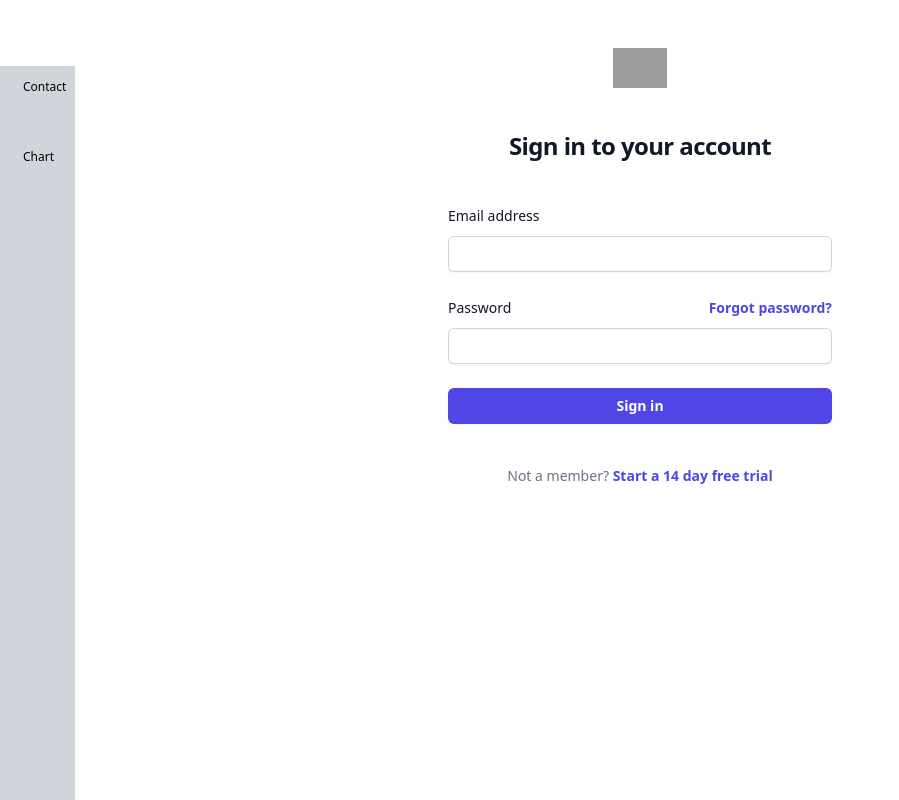
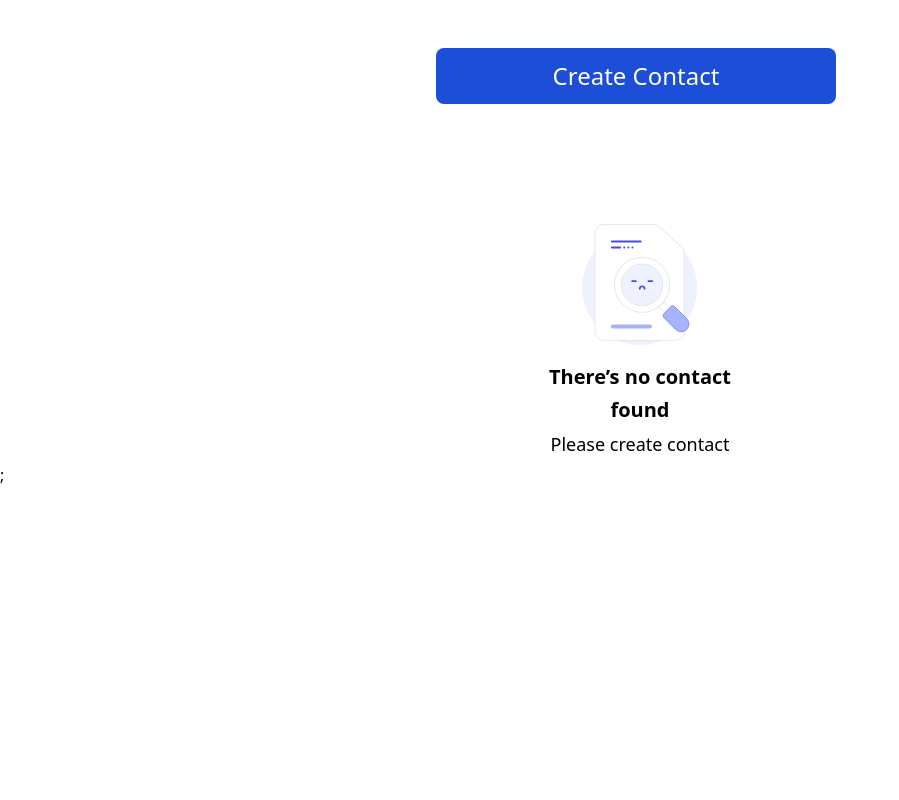
Before and after one commit to Shubhashis-Roy/contact-management-app, a React (Create React App) app: page / in a window 1280 px wide. Shown: the whole page, without its empty margins (0-899 px from the left). Built offline with nearby package versions, Linux system fonts and the light colour scheme; grey boxes are pictures that could not be loaded; the HTML template or start-up script is replaced by a standard one.

Commit message:
feat: card component,empty componenet, added react-hook-form

```diff
--- a/package.json
+++ b/package.json
@@ -12,6 +12,7 @@
     "ajv-keywords": "^5.1.0",
     "react": "^18.3.1",
     "react-dom": "^18.3.1",
+    "react-hook-form": "^7.52.2",
     "react-redux": "^9.1.2",
     "react-router-dom": "^6.26.0",
     "react-scripts": "5.0.1",
--- a/src/App.tsx
+++ b/src/App.tsx
@@ -6,6 +6,7 @@ import { Provider } from "react-redux";
 import Body from "./component/Body.tsx";
 import Error from "./component/Error.tsx";
 import Chart from "./pages/Chart.tsx";
+import ContactList from "./pages/ContactList.tsx";
 
 const appRouter = createBrowserRouter([
   {
@@ -15,6 +16,10 @@ const appRouter = createBrowserRouter([
     children: [
       {
         path: "/",
+        element: <ContactList />,
+      },
+      {
+        path: "/contact",
         element: <Contact />,
       },
       {
--- a/src/component/Body.tsx
+++ b/src/component/Body.tsx
@@ -5,7 +5,7 @@ import { Outlet } from "react-router-dom";
 const Body = () => {
   return (
     <div className="flex">
-      <Sidebar />
+      {/* <Sidebar /> */}
       <Outlet />
     </div>
   );
--- /dev/null
+++ b/src/component/Card.tsx
@@ -0,0 +1,30 @@
+import React from "react";
+
+const Card = () => {
+  return (
+    <div className="bg-gray-100 h-[250px] shadow-md rounded-lg p-10 flex flex-col items-center">
+      <div>
+        <h2 className="text-xl mt-2 font-medium mb-2">Name: Subhashis Roy</h2>
+        <h2 className="text-xl font-medium mb-2">
+          Status: <span className="text-blue-600">Active</span>
+        </h2>
+      </div>
+      <div className="flex space-x-2 pt-16 ">
+        <button
+          // onClick={() => handleEdit(index)}
+          className="bg-green-500 hover:bg-green-700 text-white text-xl font-bold py-2 px-8 rounded w-1/2" // Use w-1/2
+        >
+          Edit
+        </button>
+        <button
+          // onClick={() => handleDelete(index)}
+          className="bg-red-500 hover:bg-red-700 text-white text-xl font-bold py-2 px-4 rounded w-1/2" // Use w-1/2
+        >
+          Delete
+        </button>
+      </div>
+    </div>
+  );
+};
+
+export default Card;
--- a/src/component/CreateForm.tsx
+++ b/src/component/CreateForm.tsx
@@ -1,91 +1,78 @@
 import React from "react";
+import { useForm } from "react-hook-form";
+import { useNavigate } from "react-router-dom";
 
 export default function CreateForm() {
+  const navigate = useNavigate();
+  const { register, handleSubmit } = useForm(); // Initialize form using react-hook-form
+
+  const onSubmit = (data) => {
+    console.log(data, "hlo");
+
+    navigate("/");
+  };
+
   return (
-    <>
     <div className="flex min-h-full flex-1 flex-col justify-center px-6 py-12 lg:px-8">
       <div className="sm:mx-auto sm:w-full sm:max-w-sm">
-          <img
-            alt="Your Company"
-            src="https://tailwindui.com/img/logos/mark.svg?color=indigo&shade=600"
-            className="mx-auto h-10 w-auto"
-          />
-          <h2 className="mt-10 text-center text-2xl font-bold leading-9 tracking-tight text-gray-900">
-            Sign in to your account
+        <h2 className="mt-10 text-center text-3xl font-bold leading-9 tracking-tight text-gray-900">
+          Create Contact
         </h2>
       </div>
 
       <div className="mt-10 sm:mx-auto sm:w-full sm:max-w-sm">
-          <form action="#" method="POST" className="space-y-6">
-            <div>
+        <form className="space-y-6" onSubmit={handleSubmit(onSubmit)}>
+          {" "}
+          {/* Use handleSubmit */}
+          <div className=" border-gray-900/10 pb-8">
+            <div className="mt-10 grid grid-cols-1 gap-x-6 gap-y-8 sm:grid-cols-6">
+              <div className="sm:col-span-6">
                 <label
-                htmlFor="email"
-                className="block text-sm font-medium leading-6 text-gray-900"
+                  htmlFor="first-name"
+                  className="block text-xl font-medium leading-6 text-gray-900"
                 >
-                Email address
+                  First name
                 </label>
                 <div className="mt-2">
                   <input
-                  id="email"
-                  name="email"
-                  type="email"
-                  required
-                  autoComplete="email"
-                  className="block w-full rounded-md border-0 py-1.5 text-gray-900 shadow-sm ring-1 ring-inset ring-gray-300 placeholder:text-gray-400 focus:ring-2 focus:ring-inset focus:ring-indigo-600 sm:text-sm sm:leading-6"
+                    id="first-name"
+                    type="text"
+                    autoComplete="given-name"
+                    {...register("firstName")} // Register the input with react-hook-form
+                    className="block w-full rounded-md border-0 py-4 text-gray-900 shadow-sm ring-1 ring-inset ring-gray-300 placeholder:text-gray-400 focus:ring-2 focus:ring-inset focus:ring-indigo-600 sm:text-sm sm:leading-6"
                   />
                 </div>
               </div>
 
-            <div>
-              <div className="flex items-center justify-between">
+              <div className="sm:col-span-6">
                 <label
-                  htmlFor="password"
-                  className="block text-sm font-medium leading-6 text-gray-900"
+                  htmlFor="last-name"
+                  className="block text-xl font-medium leading-6 text-gray-900"
                 >
-                  Password
+                  Last name
                 </label>
-                <div className="text-sm">
-                  <a
-                    href="#"
-                    className="font-semibold text-indigo-600 hover:text-indigo-500"
-                  >
-                    Forgot password?
-                  </a>
-                </div>
-              </div>
                 <div className="mt-2">
                   <input
-                  id="password"
-                  name="password"
-                  type="password"
-                  required
-                  autoComplete="current-password"
-                  className="block w-full rounded-md border-0 py-1.5 text-gray-900 shadow-sm ring-1 ring-inset ring-gray-300 placeholder:text-gray-400 focus:ring-2 focus:ring-inset focus:ring-indigo-600 sm:text-sm sm:leading-6"
+                    id="last-name"
+                    type="text"
+                    autoComplete="family-name"
+                    {...register("lastName")}
+                    className="block w-full rounded-md border-0 py-4 text-gray-900 shadow-sm ring-1 ring-inset ring-gray-300 placeholder:text-gray-400 focus:ring-2 focus:ring-inset focus:ring-indigo-600 sm:text-sm sm:leading-6"
                   />
                 </div>
               </div>
-
+            </div>
+          </div>
           <div>
             <button
               type="submit"
-                className="flex w-full justify-center rounded-md bg-indigo-600 px-3 py-1.5 text-sm font-semibold leading-6 text-white shadow-sm hover:bg-indigo-500 focus-visible:outline focus-visible:outline-2 focus-visible:outline-offset-2 focus-visible:outline-indigo-600"
+              className="flex w-full justify-center rounded-md bg-indigo-600 px-3 py-4 text-xl font-semibold leading-6 text-white shadow-sm hover:bg-indigo-500 focus-visible:outline focus-visible:outline-2 focus-visible:outline-offset-2 focus-visible:outline-indigo-600"
             >
-                Sign in
+              Save
             </button>
           </div>
         </form>
-
-          <p className="mt-10 text-center text-sm text-gray-500">
-            Not a member?{" "}
-            <a
-              href="#"
-              className="font-semibold leading-6 text-indigo-600 hover:text-indigo-500"
-            >
-              Start a 14 day free trial
-            </a>
-          </p>
       </div>
     </div>
-    </>
   );
 }
--- /dev/null
+++ b/src/component/Empty.tsx
@@ -0,0 +1,91 @@
+import React from "react";
+
+const Empty = () => {
+  return (
+    <div className="w-full flex items-center flex-wrap justify-center gap-10">
+      <div className="grid gap-4 w-60">
+        <svg
+          className="mx-auto"
+          xmlns="http://www.w3.org/2000/svg"
+          width="116"
+          height="121"
+          viewBox="0 0 116 121"
+          fill="none"
+        >
+          <path
+            d="M0.206909 63.57C0.206909 31.7659 25.987 6.12817 57.6487 6.12817C89.2631 6.12817 115.079 31.7541 115.079 63.57C115.079 77.0648 110.43 89.4805 102.627 99.2755C91.8719 112.853 75.4363 121 57.6487 121C39.7426 121 23.4018 112.794 12.6582 99.2755C4.85538 89.4805 0.206909 77.0648 0.206909 63.57Z"
+            fill="#EEF2FF"
+          />
+          <path
+            d="M72.7942 0.600875L72.7942 0.600762L72.7836 0.599331C72.3256 0.537722 71.8622 0.5 71.3948 0.5H22.1643C17.1256 0.5 13.0403 4.56385 13.0403 9.58544V107.286C13.0403 112.308 17.1256 116.372 22.1643 116.372H93.1214C98.1725 116.372 102.245 112.308 102.245 107.286V29.4482C102.245 28.7591 102.17 28.0815 102.019 27.4162L102.019 27.416C101.615 25.6459 100.67 24.0014 99.2941 22.7574C99.2939 22.7572 99.2937 22.757 99.2934 22.7568L77.5462 2.89705C77.5461 2.89692 77.5459 2.89679 77.5458 2.89665C76.2103 1.66765 74.5591 0.876968 72.7942 0.600875Z"
+            fill="white"
+            stroke="#E5E7EB"
+          />
+          <circle cx="60.2069" cy="61" r="21.0256" fill="#EEF2FF" />
+          <path
+            d="M74.6786 46.1412L74.6783 46.1409C66.5737 38.0485 53.4531 38.0481 45.36 46.1412C37.2552 54.2341 37.2551 67.3666 45.3597 75.4596C53.4529 83.5649 66.5739 83.5645 74.6786 75.4599C82.7716 67.3669 82.7716 54.2342 74.6786 46.1412ZM79.4694 41.3508C90.2101 52.0918 90.2101 69.5093 79.4694 80.2502C68.7166 90.9914 51.3104 90.9915 40.5576 80.2504C29.8166 69.5095 29.8166 52.0916 40.5576 41.3506C51.3104 30.6096 68.7166 30.6097 79.4694 41.3508Z"
+            stroke="#E5E7EB"
+          />
+          <path
+            d="M83.2471 89.5237L76.8609 83.1309C78.9391 81.5058 80.8156 79.6106 82.345 77.6546L88.7306 84.0468L83.2471 89.5237Z"
+            stroke="#E5E7EB"
+          />
+          <path
+            d="M104.591 94.4971L104.59 94.4969L92.7346 82.653C92.7342 82.6525 92.7337 82.652 92.7332 82.6515C91.6965 81.6018 90.0076 81.6058 88.9629 82.6505L89.3089 82.9965L88.9629 82.6505L81.8573 89.7561C80.8213 90.7921 80.8248 92.4783 81.8549 93.5229L81.8573 93.5253L93.7157 105.384C96.713 108.381 101.593 108.381 104.591 105.384C107.6 102.375 107.6 97.5062 104.591 94.4971Z"
+            fill="#A5B4FC"
+            stroke="#818CF8"
+          />
+          <path
+            d="M62.5493 65.6714C62.0645 65.6714 61.6626 65.2694 61.6626 64.7729C61.6626 62.7866 58.6595 62.7866 58.6595 64.7729C58.6595 65.2694 58.2576 65.6714 57.761 65.6714C57.2762 65.6714 56.8743 65.2694 56.8743 64.7729C56.8743 60.422 63.4478 60.4338 63.4478 64.7729C63.4478 65.2694 63.0458 65.6714 62.5493 65.6714Z"
+            fill="#4F46E5"
+          />
+          <path
+            d="M70.1752 58.0694H66.4628C65.9662 58.0694 65.5642 57.6675 65.5642 57.1709C65.5642 56.6862 65.9662 56.2842 66.4628 56.2842H70.1752C70.6717 56.2842 71.0737 56.6862 71.0737 57.1709C71.0737 57.6675 70.6717 58.0694 70.1752 58.0694Z"
+            fill="#4F46E5"
+          />
+          <path
+            d="M53.8596 58.0693H50.1472C49.6506 58.0693 49.2487 57.6673 49.2487 57.1708C49.2487 56.686 49.6506 56.2841 50.1472 56.2841H53.8596C54.3443 56.2841 54.7463 56.686 54.7463 57.1708C54.7463 57.6673 54.3443 58.0693 53.8596 58.0693Z"
+            fill="#4F46E5"
+          />
+          <rect
+            x="28.9248"
+            y="16.3846"
+            width="30.7692"
+            height="2.05128"
+            rx="1.02564"
+            fill="#4F46E5"
+          />
+          <rect
+            x="28.9248"
+            y="100.487"
+            width="41.0256"
+            height="4.10256"
+            rx="2.05128"
+            fill="#A5B4FC"
+          />
+          <rect
+            x="28.9248"
+            y="22.5385"
+            width="10.2564"
+            height="2.05128"
+            rx="1.02564"
+            fill="#4F46E5"
+          />
+          <circle cx="42.2582" cy="23.5641" r="1.02564" fill="#4F46E5" />
+          <circle cx="46.3607" cy="23.5641" r="1.02564" fill="#4F46E5" />
+          <circle cx="50.4633" cy="23.5641" r="1.02564" fill="#4F46E5" />
+        </svg>
+        <div>
+          <h2 className="text-center text-xl text-black font-semibold leading-relaxed pb-1">
+            There’s no contact found
+          </h2>
+          <h2 className="text-center text-[18px] text-black font-normal leading-relaxed pb-1">
+            Please create contact
+          </h2>
+        </div>
+      </div>
+    </div>
+  );
+};
+
+export default Empty;
--- /dev/null
+++ b/src/pages/ContactList.tsx
@@ -0,0 +1,44 @@
+import React from "react";
+import { useNavigate } from "react-router-dom";
+import Card from "../component/Card.tsx";
+import Empty from "../component/Empty.tsx";
+
+const ContactList = () => {
+  const navigate = useNavigate();
+
+  const handleNavigate = () => {
+    navigate("/contact");
+  };
+
+  return (
+    <div className="flex w-full flex-col items-center min-h-full">
+      {/* Button Container */}
+      <div className="mt-12">
+        <button
+          type="button"
+          className="text-white w-[400px] h-14 bg-blue-700 hover:bg-blue-800 focus:ring-4 focus:ring-blue-300 font-medium rounded-lg text-2xl px-5 py-2.5 me-2 mb-2 dark:bg-blue-600 dark:hover:bg-blue-700 focus:outline-none dark:focus:ring-blue-800"
+          onClick={handleNavigate}
+        >
+          Create Contact
+        </button>
+      </div>
+
+      {/* Card Container */}
+      {/* <div className="w-full mt-8 ml-56"> */}
+      {/* <div className="grid grid-cols-1 sm:grid-cols-2 md:grid-cols-3 lg:grid-cols-4 gap-6 mt-12">
+        <Card />
+        <Card />
+        <Card />
+        <Card />
+        <Card />
+        <Card />
+      </div> */}
+
+      <div className="mt-28">
+        <Empty />
+      </div>
+    </div>
+  );
+};
+
+export default ContactList;
```
Also changed, not shown: 1 other file (tests, documents, lock files or other folders). Lines whose indentation alone changed are shown as unchanged.
